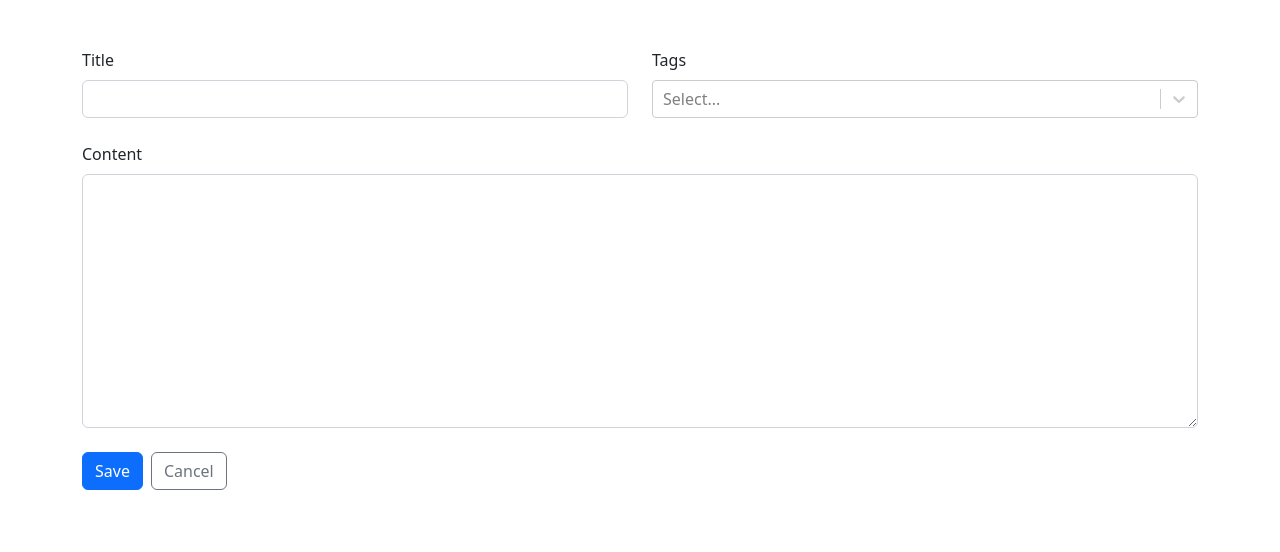
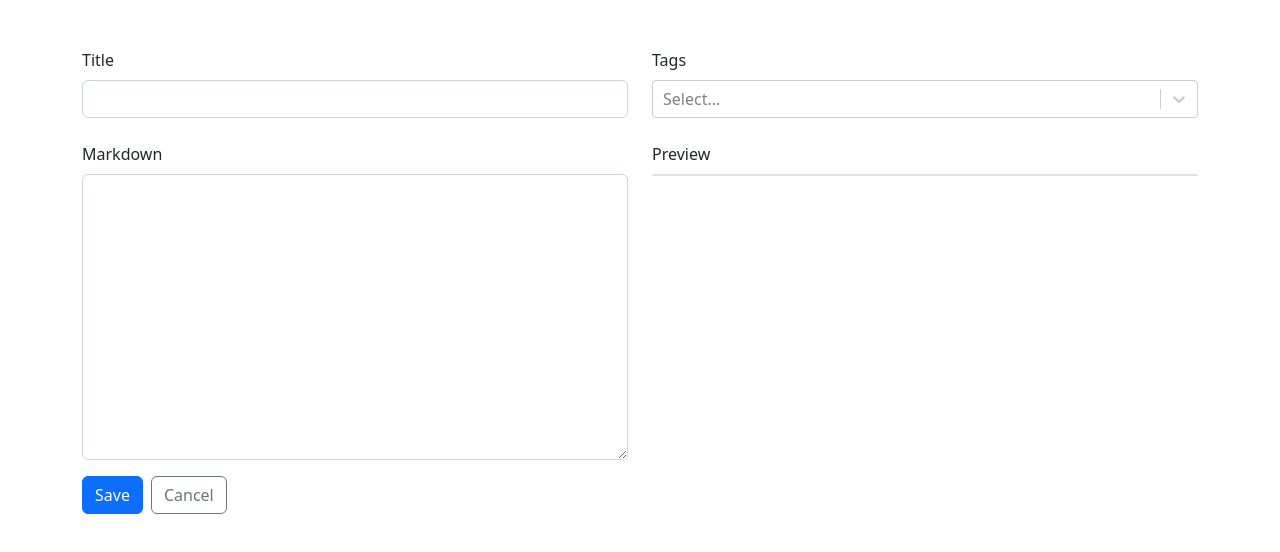
Before and after one commit to mancopp/react-ts-notes-app, a React (Vite) app: page /new in a window 1280 px wide. Shown: the top 552 px of the page. Built offline with nearby package versions, Linux system fonts and the light colour scheme.

Commit message:
Add markdown preview in edit mode

```diff
--- a/src/components/NoteForm.tsx
+++ b/src/components/NoteForm.tsx
@@ -1,11 +1,12 @@
 import React, { FormEvent } from "react";
 import { useState } from "react";
 import { useRef } from "react";
-import { Button, Col, Form, Row, Stack } from "react-bootstrap";
+import { Button, Card, Col, Form, Row, Stack } from "react-bootstrap";
 import { Link, useNavigate } from "react-router-dom";
 import Creatable from "react-select/creatable";
 import { NoteData, Tag } from "../App";
 import { v4 as uuidv4 } from "uuid";
+import ReactMarkdown from "react-markdown";
 
 type NoteFormProps = {
   onSubmit: (data: NoteData) => void;
@@ -23,6 +24,7 @@ export default function NoteForm({
 }: NoteFormProps) {
   const titleRef = useRef<HTMLInputElement>(null);
   const noteContentRef = useRef<HTMLTextAreaElement>(null);
+  const [noteContent, setNoteContent] = useState<string>(content);
   const [selectedTags, setSelectedTags] = useState<Tag[]>(tags);
   const navigate = useNavigate();
 
@@ -80,19 +82,29 @@ export default function NoteForm({
         </Row>
         <Row>
           <Col>
-            <Form.Group controlId="note-content">
-              <Form.Label>Content</Form.Label>
+            <Form.Group controlId="note-content" className="h-100">
+              <Form.Label>Markdown</Form.Label>
               <Form.Control
+                className="h-100"
                 required
                 as="textarea"
                 ref={noteContentRef}
                 rows={10}
                 defaultValue={content}
+                onChange={(e) => {
+                  setNoteContent(e.target.value);
+                }}
               ></Form.Control>
             </Form.Group>
           </Col>
+          <Col>
+            <Form.Label>Preview</Form.Label>
+            <ReactMarkdown className="border rounded">
+              {noteContent}
+            </ReactMarkdown>
+          </Col>
         </Row>
-        <Stack direction="horizontal" gap={2}>
+        <Stack direction="horizontal" gap={2} className="mt-4">
           <Button type="submit" variant="primary">
             Save
           </Button>
```
